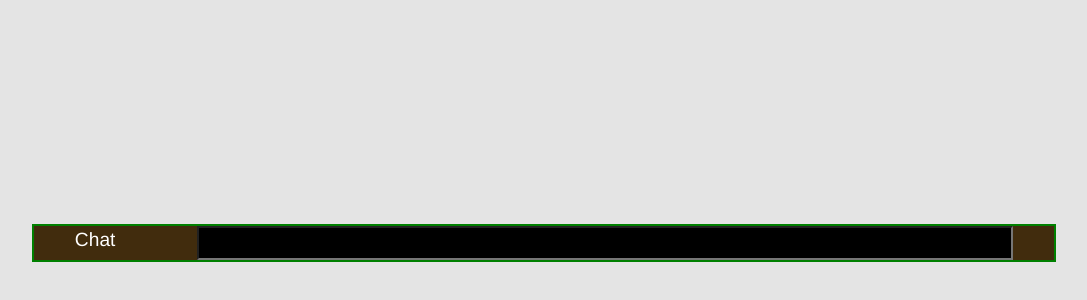
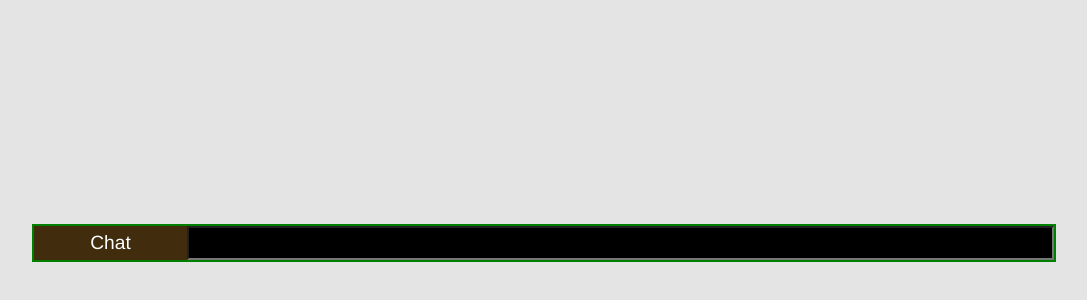
Before and after one commit to PedroProvenzano/AgeTaunts, a plain HTML site: page index.html in a window 1280 px wide. Shown: the part 96-396 px from the top of the page, without its empty margins (96-1183 px from the left). Drawn offline with Linux system fonts and the light colour scheme.

Commit message:
Modifique styles para ajustar texto Chat

```diff
--- a/index.html
+++ b/index.html
@@ -8,7 +8,9 @@
 </head>
 <body>
     <div class="contenedor" id="contenedor">
-        <p>Chat</p>
+        <div class="contChat">
+            <p>Chat</p>
+        </div>
         <input type="text" id="input">
     </div>
     <script src="script.js"></script>
--- a/style.css
+++ b/style.css
@@ -17,19 +17,26 @@ body{
     margin-top: 20rem;
     display: flex;
     flex-direction: row;
-    justify-content: space-around;
+    justify-content: space-between;
     width: 80%;
     height: 2.4rem;
     border: green 2px solid;
     background-color: rgb(65, 44, 13);
 }
 .contenedor p{
-    margin-top: 3px;
     font-size: 1.2rem;
+}
+.contChat{
+    display: flex;
+    flex-direction: column;
+    justify-content: center;
+    align-items: center;
+    text-align: center;
+    width: 15%;
 }
 input{
     background-color: black;
-    width: 80%;
+    width: 85%;
     font-size: 1rem;
     padding: 10px;
 }
```
